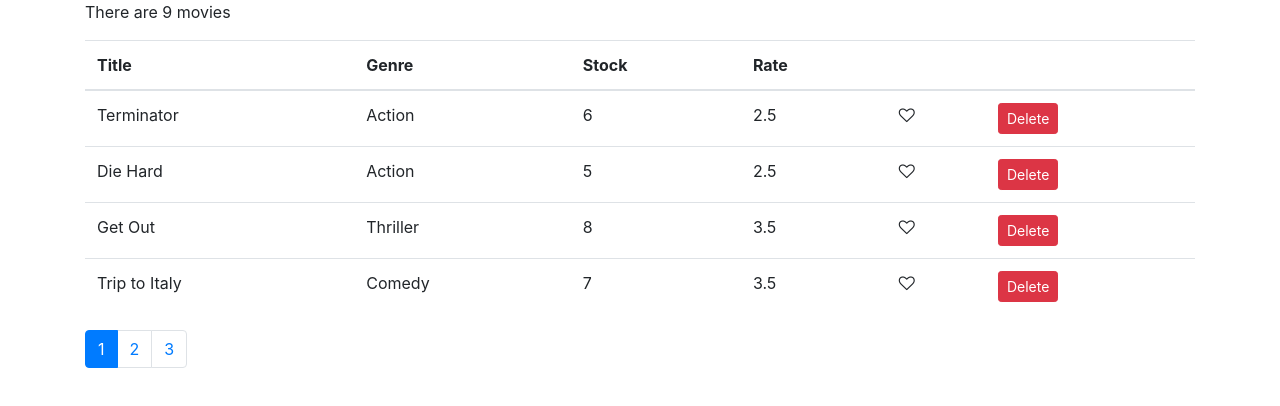
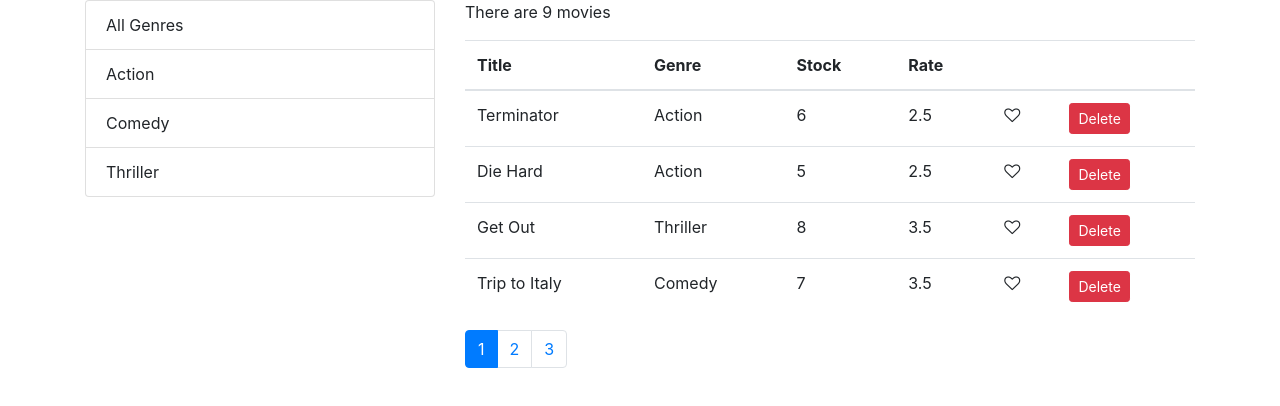
Before and after one commit to KirilKaloyanov/vidly, a React (Create React App) app: page / in a window 1280 px wide. Shown: the top 406 px of the page. Built offline with nearby package versions, Linux system fonts and the light colour scheme.

Commit message:
add filter component

```diff
--- /dev/null
+++ b/src/components/common/listGroup.jsx
@@ -0,0 +1,22 @@
+import React, { Component } from 'react';
+const ListGroup = (props) => {
+    const { items, textProperty, valueProperty, onItemsSelect, selectedItem} = props;
+
+    return <ul className="list-group">
+        {items.map( item => (
+        <li
+            key={item[valueProperty]}
+            className={item === selectedItem ? "list-group-item active" : "list-group-item"}
+            onClick={() => onItemsSelect(item)}
+            >{item[textProperty]}</li>
+        ))}
+
+    </ul>;
+}
+
+ListGroup.defaultProps = {
+    textProperty: "name",
+    valueProperty: "_id"
+};
+
+export default ListGroup;
--- a/src/components/movies.jsx
+++ b/src/components/movies.jsx
@@ -1,15 +1,24 @@
 import React, { Component } from 'react';
 import Like from "./common/like";
 import Pagination from "./common/pagination";
+import ListGroup from "./common/listGroup"
 import { getMovies } from "../services/fakeMovieService";
 import { paginate } from "../utils/paginate";
+import { getGenres } from '../services/fakeGenreService';
+
 
 export default class Movies extends Component {
     state = {
-        movies: getMovies(),
+        movies: [],
+        genres: [],
         pageSize: 4,
         currentPage: 1
     }
+
+    componentDidMount() {
+        const genres = [{ name: 'All Genres'}, ...getGenres()];
+        this.setState({movies: getMovies(), genres})
+    };
 
     handleDelete = movie => {
         const movies = this.state.movies.filter(m => m._id !== movie._id);
@@ -28,17 +37,30 @@
         this.setState({ currentPage: page});
     }
 
+    handleGenreSelect = genre => {
+        this.setState({selectedGenre: genre, currentPage: 1});
+    }
+
     render() {
         const { length: count} = this.state.movies;
-        const { pageSize, currentPage, movies: allMovies } = this.state;
+        const { pageSize, currentPage, selectedGenre, movies: allMovies } = this.state;
 
         if (count === 0) return <p>There are no movies.</p>
 
-        const movies = paginate(allMovies, currentPage, pageSize);
+        const filtered = selectedGenre&&selectedGenre._id ? allMovies.filter(m => m.genre._id === selectedGenre._id) : allMovies;
+
+        const movies = paginate(filtered, currentPage, pageSize);
 
         return (
-        <React.Fragment>
-            <p>There are {count} movies</p>
+        <div className="row">
+            <div className="col-4">
+                <ListGroup
+                    items={this.state.genres}
+                    selectedItem={this.state.selectedGenre}
+                    onItemsSelect={this.handleGenreSelect}/>
+            </div>
+            <div className="col">
+                <p>There are {filtered.length} movies</p>
                 <table className="table">
                         <thead>
                         <tr>
@@ -67,9 +89,10 @@
                     </tbody>
                 </table>
                 <Pagination
-            itemsCount={count}
+                    itemsCount={filtered.length}
                     pageSize={pageSize}
                     currentPage={currentPage}
                     onPageChange={this.handlePageChange}/>
-        </React.Fragment>
+            </div>
+        </div>
         )} }
```
Lines whose indentation alone changed are shown as unchanged.
